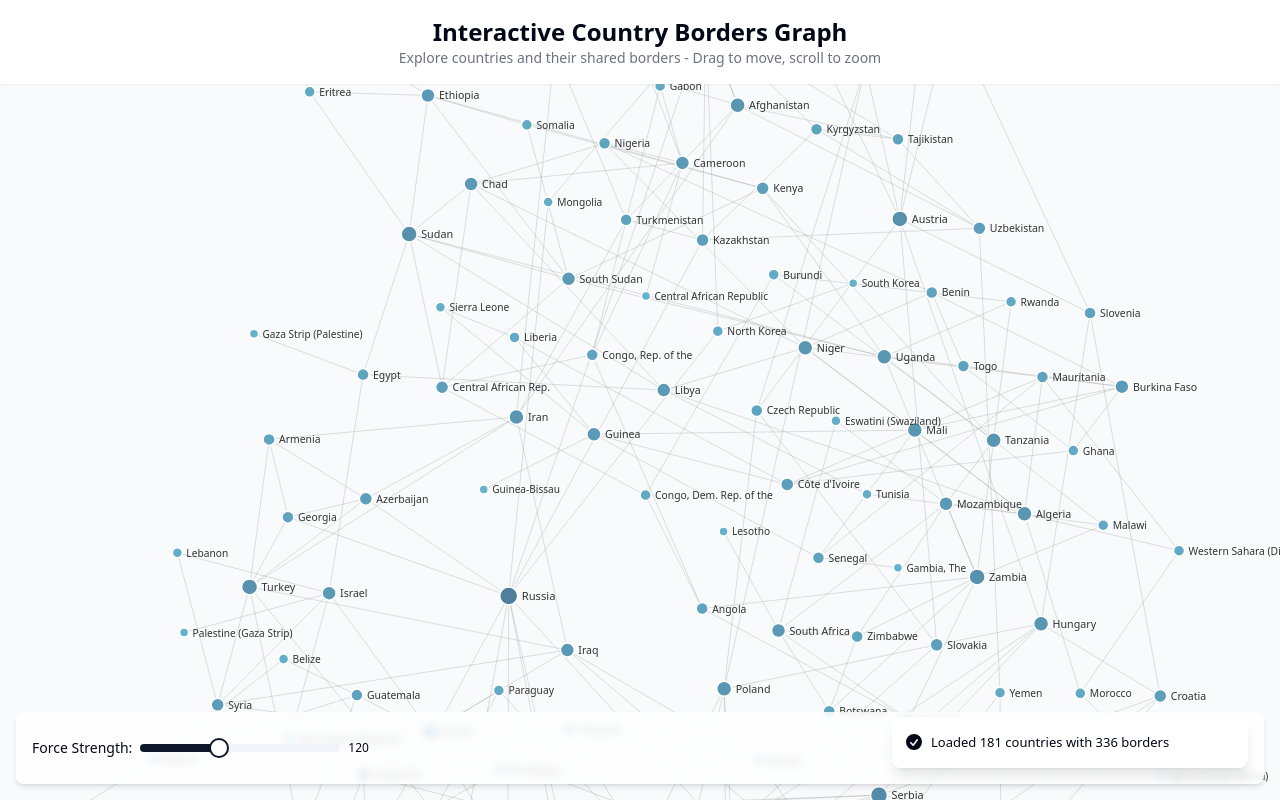
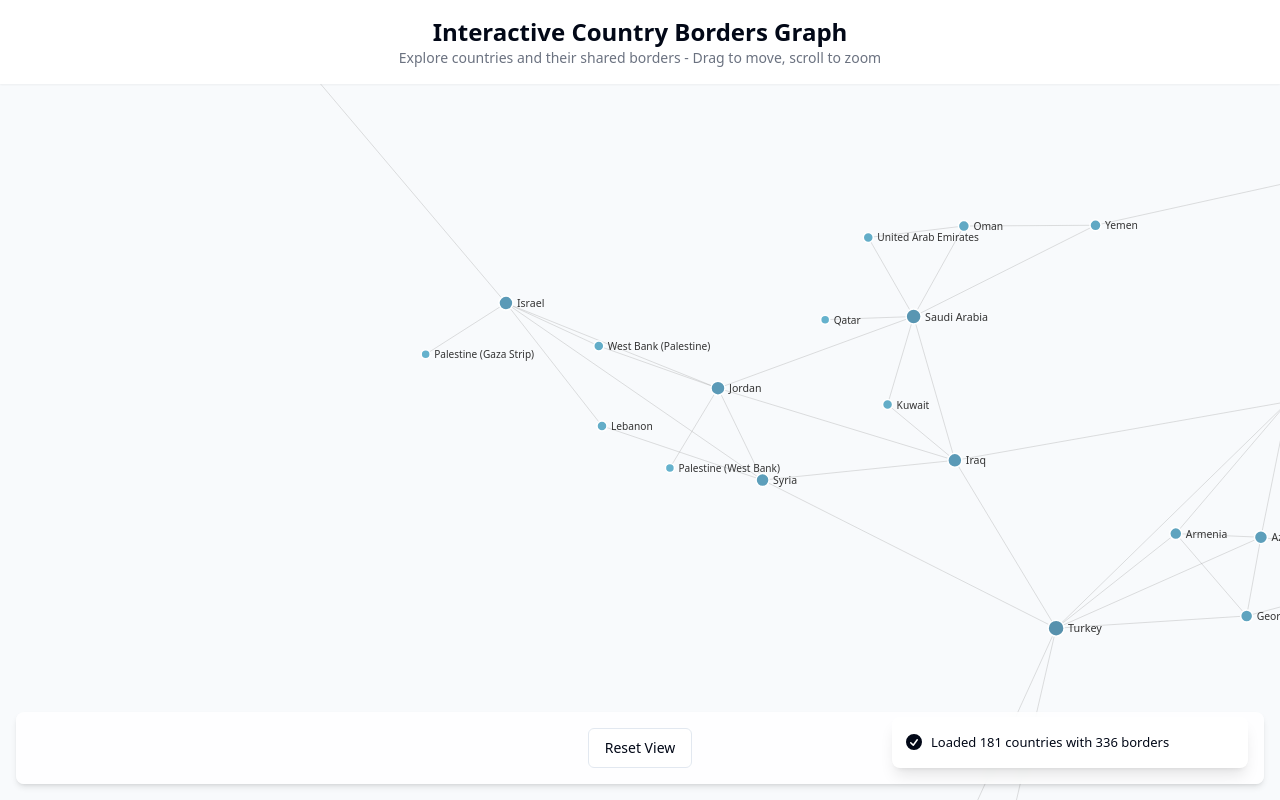
Before and after one commit to erkekin/country-connect-canvas-graph, a React (Vite) app: page / in a window 1280 px wide. Built offline with nearby package versions, Linux system fonts and the light colour scheme.

Commit message:
Remove force strength control

```diff
--- a/src/components/CountryGraph.tsx
+++ b/src/components/CountryGraph.tsx
@@ -24,11 +24,14 @@ interface CountryGraphProps {
 }
 
 const CountryGraph = forwardRef<{ resetView: () => void }, CountryGraphProps>(
-  ({ forceStrength = 120 }, ref) => {
+  (props, ref) => {
     const svgRef = useRef<SVGSVGElement>(null);
     const containerRef = useRef<HTMLDivElement>(null);
     const simulationRef = useRef<d3.Simulation<CountryNode, undefined> | null>(null);
     const zoomRef = useRef<d3.ZoomBehavior<SVGSVGElement, unknown> | null>(null);
+
+    // Fixed force strength value
+    const FORCE_STRENGTH = 120;
 
     // Expose resetView function to parent component
     useImperativeHandle(ref, () => ({
@@ -72,9 +75,9 @@ const CountryGraph = forwardRef<{ resetView: () => void }, CountryGraphProps>(
 
       const nodes: CountryNode[] = Array.from(countries).map(id => ({
         id,
-        neighbors: links
-          .filter(link => link.source === id || link.target === id)
-          .map(link => link.source === id ? link.target : link.source)
+        neighbors: adjacencyList
+          .filter(entry => entry[0] === id || entry[1] === id)
+          .map(entry => entry[0] === id ? entry[1] : entry[0])
       }));
 
       // Sort nodes by number of connections (for coloring)
@@ -93,9 +96,9 @@ const CountryGraph = forwardRef<{ resetView: () => void }, CountryGraphProps>(
       // Create group for zoom/pan
       const g = svg.append("g");
 
-      // Create simulation
+      // Create simulation with fixed force strength
       const simulation = d3.forceSimulation<CountryNode>(nodes)
-        .force("charge", d3.forceManyBody().strength(-forceStrength))
+        .force("charge", d3.forceManyBody().strength(-FORCE_STRENGTH))
         .force("center", d3.forceCenter(containerWidth / 2, containerHeight / 2))
         .force("link", d3.forceLink<CountryNode, CountryLink>(links)
           .id(d => d.id)
@@ -262,17 +265,7 @@ const CountryGraph = forwardRef<{ resetView: () => void }, CountryGraphProps>(
         window.removeEventListener("resize", handleResize);
         toast.dismiss(loadingToast);
       };
-    }, [forceStrength]);
-
-    // Update force strength when it changes
-    useEffect(() => {
-      if (simulationRef.current) {
-        simulationRef.current
-          .force("charge", d3.forceManyBody().strength(-forceStrength))
-          .alpha(0.3)
-          .restart();
-      }
-    }, [forceStrength]);
+    }, []);
 
     // Drag function for the nodes
     const drag = (simulation: d3.Simulation<CountryNode, undefined>) => {
--- a/src/components/GraphControls.tsx
+++ b/src/components/GraphControls.tsx
@@ -1,36 +1,15 @@
 
 import React from 'react';
 import { Button } from "@/components/ui/button";
-import { Slider } from "@/components/ui/slider";
 
 interface GraphControlsProps {
   onReset: () => void;
-  onChangeStrength: (value: number) => void;
-  strength: number;
 }
 
-const GraphControls: React.FC<GraphControlsProps> = ({
-  onReset,
-  onChangeStrength,
-  strength
-}) => {
+const GraphControls: React.FC<GraphControlsProps> = ({ onReset }) => {
   return (
-    <div className="flex flex-col md:flex-row items-center justify-between gap-4 p-4 bg-white/80 backdrop-blur-sm rounded-lg shadow-md z-10">
-      <div className="flex-1 w-full">
-        <div className="flex items-center gap-2">
-          <span className="text-sm font-medium">Force Strength:</span>
-          <Slider
-            value={[strength]}
-            onValueChange={(value) => onChangeStrength(value[0])}
-            min={10}
-            max={300}
-            step={10}
-            className="w-full md:max-w-[200px]"
-          />
-          <span className="text-xs">{strength}</span>
-        </div>
-      </div>
-      <Button onClick={onReset} variant="outline" className="w-full md:w-auto">
+    <div className="flex items-center justify-center p-4 bg-white/80 backdrop-blur-sm rounded-lg shadow-md z-10">
+      <Button onClick={onReset} variant="outline">
         Reset View
       </Button>
     </div>
--- a/src/components/GraphWrapper.tsx
+++ b/src/components/GraphWrapper.tsx
@@ -1,11 +1,10 @@
 
-import React, { useRef, useState } from 'react';
+import React, { useRef } from 'react';
 import CountryGraph from './CountryGraph';
 import GraphControls from './GraphControls';
 import { toast } from 'sonner';
 
 const GraphWrapper: React.FC = () => {
-  const [forceStrength, setForceStrength] = useState<number>(120);
   const graphRef = useRef<{ resetView: () => void }>(null);
 
   const handleReset = () => {
@@ -13,10 +12,6 @@ const GraphWrapper: React.FC = () => {
       graphRef.current.resetView();
       toast.info("Graph view has been reset");
     }
-  };
-
-  const handleStrengthChange = (value: number) => {
-    setForceStrength(value);
   };
 
   return (
@@ -29,15 +24,11 @@ const GraphWrapper: React.FC = () => {
       </div>
 
       <div className="fixed bottom-4 left-4 right-4 z-10">
-        <GraphControls
-          onReset={handleReset}
-          onChangeStrength={handleStrengthChange}
-          strength={forceStrength}
-        />
+        <GraphControls onReset={handleReset} />
       </div>
 
       <div className="flex-1 overflow-hidden">
-        <CountryGraph ref={graphRef} forceStrength={forceStrength} />
+        <CountryGraph ref={graphRef} />
       </div>
     </div>
   );
```
